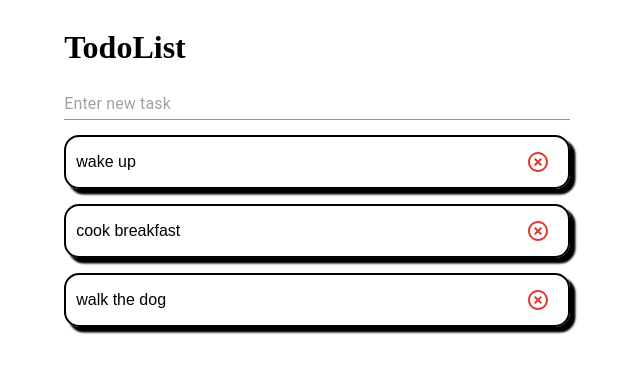
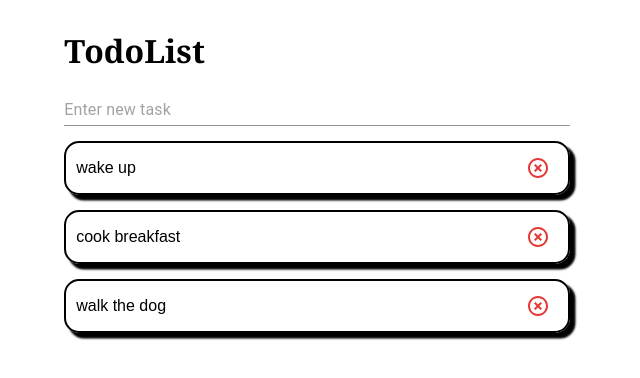
Before and after one commit to VoidWollker/todo-list, a React (Create React App) app: page / in a window 1280 px wide. Shown: the top 378 px of the page, without its empty margins (323-963 px from the left). Built offline with nearby package versions, Linux system fonts and the light colour scheme.

Commit message:
make TodoList beaty

```diff
--- a/src/Components/TodoHeader/TodoHeader.scss
+++ b/src/Components/TodoHeader/TodoHeader.scss
@@ -1,4 +1,6 @@
 .todoHeader{
+    font-family: Cambria, Cochin, Georgia, Times, 'Times New Roman', serif;
+
     width: 40%;
     margin: auto;
 
```
